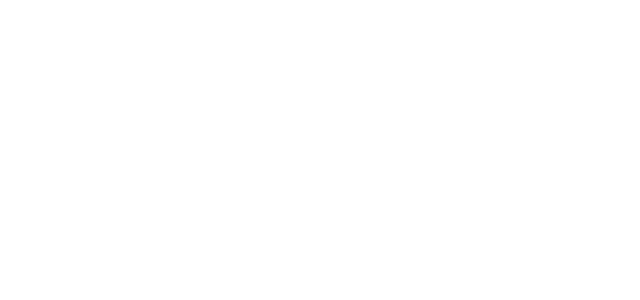
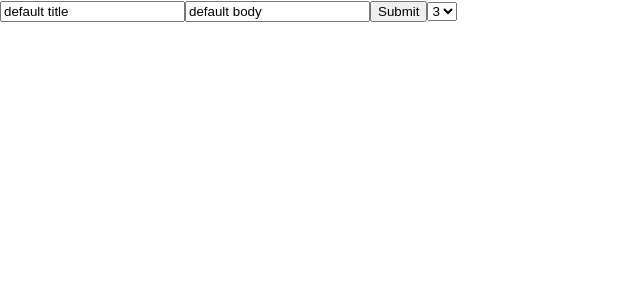
Before and after one commit to Samurai2303/React_Training, a React (Create React App) app: page / in a window 1280 px wide. Shown: the top 300 px of the page, without its empty margins (0-640 px from the left). Built offline with nearby package versions, Linux system fonts and the light colour scheme.

Commit message:
lesson 4 forms

```diff
--- a/src/App.js
+++ b/src/App.js
@@ -1,9 +1,13 @@
 import './App.css';
+import {Form2} from "./components/form2/form2";
 
 function App() {
 
+
+
   return (
       <div>
+          <Form2/>
 
       </div>
   );
--- /dev/null
+++ b/src/components/form2/form2.js
@@ -0,0 +1,36 @@
+import {useForm} from "react-hook-form";
+import {postObj, postUsingAxios} from "../../services/form2.service/form2.api.post";
+
+export function Form2() {
+
+    let {register, handleSubmit, watch, formState:{errors}} = useForm({defaultValues:{title:'default title', body:'default body', userId:3}});
+
+    function onSubmit(data) {
+        // console.log(data);
+
+        // postObj(data);
+
+        postUsingAxios(data).then(value => console.log(value.data));
+
+    }
+
+    // console.log(watch('title'));
+
+    return(
+        <div>
+            <form onSubmit={handleSubmit(onSubmit)}>
+                <input {...register('title', {required:true})}/>
+                {errors.title && <p>Error in title (title is required)</p>}
+                <input {...register('body')}/>
+                <input type="submit" value={'Submit'}/>
+                <select {...register('userId')}>
+                    <option value="1">1</option>
+                    <option value="2">2</option>
+                    <option value="3">3</option>
+                    <option value="4">4</option>
+                    <option value="5">5</option>
+                </select>
+            </form>
+        </div>
+    )
+}
--- /dev/null
+++ b/src/services/form2.service/form2.api.post.js
@@ -0,0 +1,24 @@
+import axios from "axios";
+
+export function postObj(data) {
+    return(
+    fetch('https://jsonplaceholder.typicode.com/posts', {
+        method: 'POST',
+        body: JSON.stringify(data),
+        headers: {
+            'Content-type': 'application/json; charset=UTF-8',
+        },
+    })
+        .then((response) => response.json())
+        .then((json) => console.log(json))
+    )
+}
+
+let axiosInstance = axios.create({
+    baseURL: 'https://jsonplaceholder.typicode.com/posts',
+    headers: {'Content-type': 'application/json; charset=UTF-8'}
+});
+
+export function postUsingAxios(data) {
+    return axiosInstance.post('', {data: data});
+}
```
